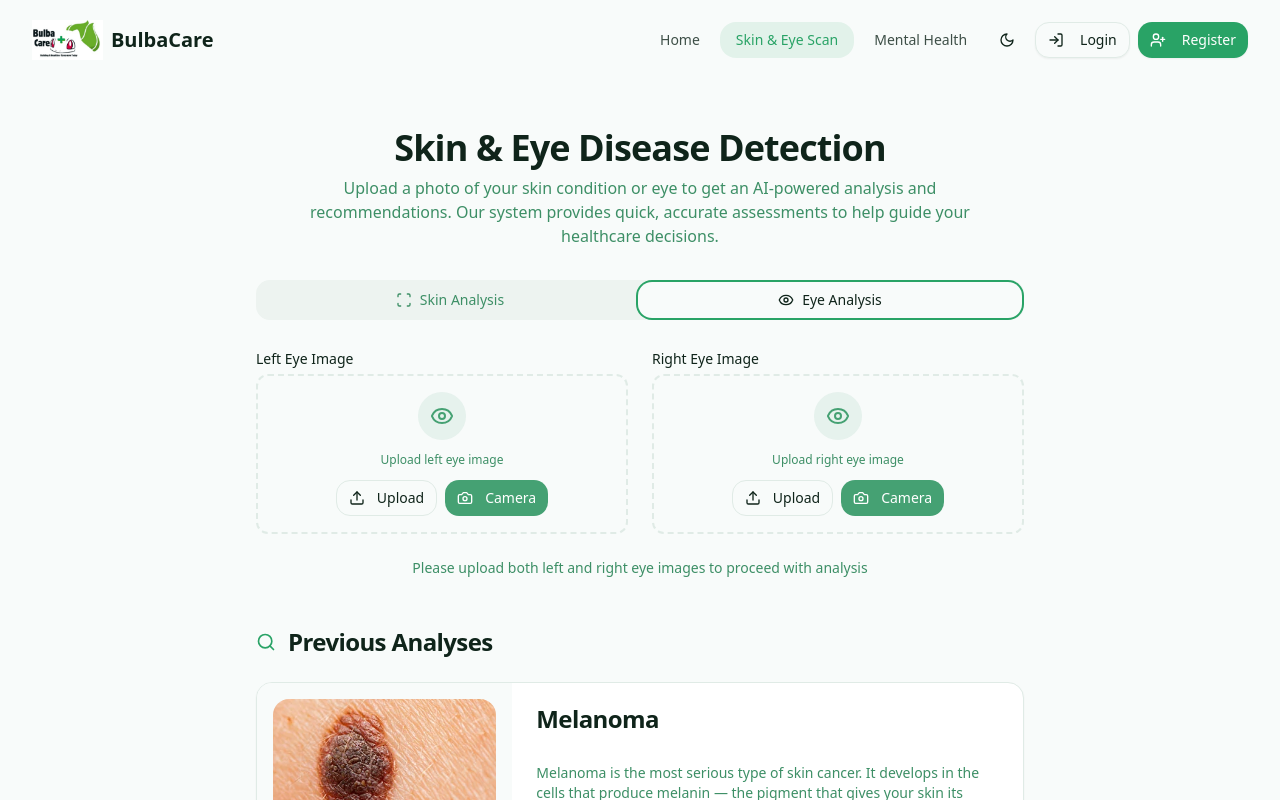
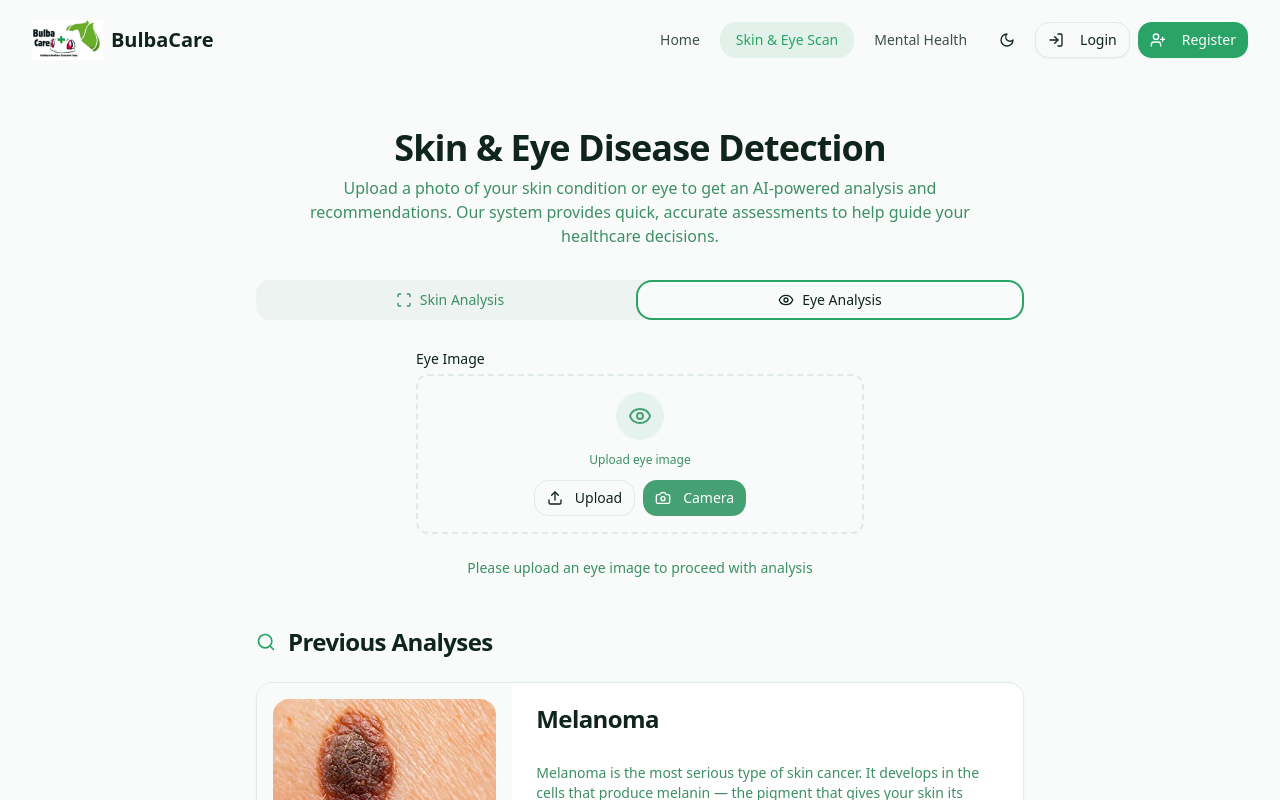
Before and after one commit to pant-pragyan10/bulbacare-assistant-23, a React (Vite) app: page /image-analysis in a window 1280 px wide. Both pictures are taken after a click on the tab "Eye Analysis". Shown: the top 800 px of the page. Built offline with nearby package versions, Linux system fonts and the light colour scheme.

Commit message:
Refactor: Use Gemini API for eye disease detection
Use the Gemini API for eye disease detection, taking a single eye image as input.

```diff
--- a/src/components/EyeImageAnalysis.tsx
+++ b/src/components/EyeImageAnalysis.tsx
@@ -1,43 +1,28 @@
+
 import { useState, useRef } from "react";
 import { Button } from "@/components/ui/button";
 import { Card, CardContent } from "@/components/ui/card";
 import { Upload, Camera, RefreshCw, Check, AlertCircle, Eye } from "lucide-react";
 import { toast } from "sonner";
-import { detectDiseaseFromImage, getDiseaseInfo, eyeDiseaseInfo } from "@/utils/geminiApi";
+import { detectDiseaseFromImage, getDiseaseInfo } from "@/utils/geminiApi";
 import { Label } from "@/components/ui/label";
 
 const EyeImageAnalysis = () => {
-  const [leftEyeFile, setLeftEyeFile] = useState<File | null>(null);
-  const [rightEyeFile, setRightEyeFile] = useState<File | null>(null);
-  const [leftEyePreview, setLeftEyePreview] = useState<string | null>(null);
-  const [rightEyePreview, setRightEyePreview] = useState<string | null>(null);
+  const [eyeFile, setEyeFile] = useState<File | null>(null);
+  const [eyePreview, setEyePreview] = useState<string | null>(null);
   const [isAnalyzing, setIsAnalyzing] = useState(false);
   const [analysisResult, setAnalysisResult] = useState<any | null>(null);
-  const leftEyeInputRef = useRef<HTMLInputElement>(null);
-  const rightEyeInputRef = useRef<HTMLInputElement>(null);
+  const eyeInputRef = useRef<HTMLInputElement>(null);
 
-  const handleLeftEyeChange = (event: React.ChangeEvent<HTMLInputElement>) => {
+  const handleEyeChange = (event: React.ChangeEvent<HTMLInputElement>) => {
     const file = event.target.files?.[0] || null;
     if (file) {
       if (file.type.startsWith("image/")) {
-        setLeftEyeFile(file);
-        setLeftEyePreview(URL.createObjectURL(file));
+        setEyeFile(file);
+        setEyePreview(URL.createObjectURL(file));
         setAnalysisResult(null);
       } else {
-        toast.error("Please select an image file for the left eye.");
-      }
-    }
-  };
-
-  const handleRightEyeChange = (event: React.ChangeEvent<HTMLInputElement>) => {
-    const file = event.target.files?.[0] || null;
-    if (file) {
-      if (file.type.startsWith("image/")) {
-        setRightEyeFile(file);
-        setRightEyePreview(URL.createObjectURL(file));
-        setAnalysisResult(null);
-      } else {
-        toast.error("Please select an image file for the right eye.");
+        toast.error("Please select an image file for the eye.");
       }
     }
   };
@@ -46,69 +31,43 @@ const EyeImageAnalysis = () => {
     event.preventDefault();
   };
 
-  const handleLeftEyeDrop = (event: React.DragEvent<HTMLDivElement>) => {
+  const handleEyeDrop = (event: React.DragEvent<HTMLDivElement>) => {
     event.preventDefault();
     const file = event.dataTransfer.files?.[0] || null;
     if (file) {
       if (file.type.startsWith("image/")) {
-        setLeftEyeFile(file);
-        setLeftEyePreview(URL.createObjectURL(file));
+        setEyeFile(file);
+        setEyePreview(URL.createObjectURL(file));
         setAnalysisResult(null);
       } else {
-        toast.error("Please drop an image file for the left eye.");
+        toast.error("Please drop an image file for the eye.");
       }
     }
   };
 
-  const handleRightEyeDrop = (event: React.DragEvent<HTMLDivElement>) => {
-    event.preventDefault();
-    const file = event.dataTransfer.files?.[0] || null;
-    if (file) {
-      if (file.type.startsWith("image/")) {
-        setRightEyeFile(file);
-        setRightEyePreview(URL.createObjectURL(file));
-        setAnalysisResult(null);
-      } else {
-        toast.error("Please drop an image file for the right eye.");
-      }
-    }
-  };
-
-  const handleLeftEyeCapture = () => {
-    if (leftEyeInputRef.current) {
-      leftEyeInputRef.current.setAttribute("capture", "environment");
-      leftEyeInputRef.current.click();
+  const handleEyeCapture = () => {
+    if (eyeInputRef.current) {
+      eyeInputRef.current.setAttribute("capture", "environment");
+      eyeInputRef.current.click();
       setTimeout(() => {
-        if (leftEyeInputRef.current) {
-          leftEyeInputRef.current.removeAttribute("capture");
+        if (eyeInputRef.current) {
+          eyeInputRef.current.removeAttribute("capture");
         }
       }, 1000);
     }
   };
 
-  const handleRightEyeCapture = () => {
-    if (rightEyeInputRef.current) {
-      rightEyeInputRef.current.setAttribute("capture", "environment");
-      rightEyeInputRef.current.click();
-      setTimeout(() => {
-        if (rightEyeInputRef.current) {
-          rightEyeInputRef.current.removeAttribute("capture");
-        }
-      }, 1000);
-    }
-  };
-
-  const analyzeImages = async () => {
-    if (!leftEyeFile || !rightEyeFile) {
-      toast.error("Please select both left and right eye images.");
+  const analyzeImage = async () => {
+    if (!eyeFile) {
+      toast.error("Please select an eye image.");
       return;
     }
 
     setIsAnalyzing(true);
 
     try {
-      // We'll use the left eye for analysis (in a real app, you might analyze both)
-      const conditionName = await detectDiseaseFromImage(leftEyeFile);
+      // Use the eye-specific prompt
+      const conditionName = await detectDiseaseFromImage(eyeFile, 'eye');
 
       // Get detailed information about the condition
       const info = getDiseaseInfo(conditionName, 'eye');
@@ -129,46 +88,41 @@ const EyeImageAnalysis = () => {
   };
 
   const resetAnalysis = () => {
-    setLeftEyeFile(null);
-    setRightEyeFile(null);
-    setLeftEyePreview(null);
-    setRightEyePreview(null);
+    setEyeFile(null);
+    setEyePreview(null);
     setAnalysisResult(null);
-    if (leftEyeInputRef.current) {
-      leftEyeInputRef.current.value = "";
-    }
-    if (rightEyeInputRef.current) {
-      rightEyeInputRef.current.value = "";
+    if (eyeInputRef.current) {
+      eyeInputRef.current.value = "";
     }
   };
 
   return (
     <div className="space-y-6">
-      <div className="grid grid-cols-1 md:grid-cols-2 gap-6">
-        {/* Left Eye Upload */}
+      <div className="max-w-md mx-auto">
+        {/* Eye Upload */}
         <div>
-          <Label className="mb-2 block">Left Eye Image</Label>
+          <Label className="mb-2 block">Eye Image</Label>
           <div
             className={`border-2 border-dashed rounded-xl p-4 transition-all ${
-              leftEyePreview ? "border-secondary/40" : "border-border hover:border-secondary/40"
+              eyePreview ? "border-secondary/40" : "border-border hover:border-secondary/40"
             } bg-background/50`}
             onDragOver={handleDragOver}
-            onDrop={handleLeftEyeDrop}
+            onDrop={handleEyeDrop}
           >
             <input
               type="file"
               accept="image/*"
-              onChange={handleLeftEyeChange}
+              onChange={handleEyeChange}
               className="hidden"
-              ref={leftEyeInputRef}
+              ref={eyeInputRef}
             />
 
-            {leftEyePreview ? (
+            {eyePreview ? (
               <div className="space-y-4">
-                <div className="aspect-square max-h-[200px] mx-auto overflow-hidden rounded-lg">
+                <div className="aspect-square max-h-[250px] mx-auto overflow-hidden rounded-lg">
                   <img
-                    src={leftEyePreview}
-                    alt="Left Eye Preview"
+                    src={eyePreview}
+                    alt="Eye Preview"
                     className="w-full h-full object-contain"
                   />
                 </div>
@@ -177,10 +131,10 @@ const EyeImageAnalysis = () => {
                     variant="outline"
                     size="sm"
                     onClick={() => {
-                      setLeftEyeFile(null);
-                      setLeftEyePreview(null);
-                      if (leftEyeInputRef.current) {
-                        leftEyeInputRef.current.value = "";
+                      setEyeFile(null);
+                      setEyePreview(null);
+                      if (eyeInputRef.current) {
+                        eyeInputRef.current.value = "";
                       }
                     }}
                   >
@@ -194,13 +148,13 @@ const EyeImageAnalysis = () => {
                   <Eye className="h-6 w-6 text-secondary" />
                 </div>
                 <p className="text-xs text-muted-foreground">
-                  Upload left eye image
+                  Upload eye image
                 </p>
                 <div className="flex justify-center space-x-2">
                   <Button
                     variant="outline"
                     size="sm"
-                    onClick={() => leftEyeInputRef.current?.click()}
+                    onClick={() => eyeInputRef.current?.click()}
                   >
                     <Upload className="mr-1 h-3 w-3" />
                     Upload
@@ -208,81 +162,7 @@ const EyeImageAnalysis = () => {
                   <Button
                     variant="secondary"
                     size="sm"
-                    onClick={handleLeftEyeCapture}
-                  >
-                    <Camera className="mr-1 h-3 w-3" />
-                    Camera
-                  </Button>
-                </div>
-              </div>
-            )}
-          </div>
-        </div>
-
-        {/* Right Eye Upload */}
-        <div>
-          <Label className="mb-2 block">Right Eye Image</Label>
-          <div
-            className={`border-2 border-dashed rounded-xl p-4 transition-all ${
-              rightEyePreview ? "border-secondary/40" : "border-border hover:border-secondary/40"
-            } bg-background/50`}
-            onDragOver={handleDragOver}
-            onDrop={handleRightEyeDrop}
-          >
-            <input
-              type="file"
-              accept="image/*"
-              onChange={handleRightEyeChange}
-              className="hidden"
-              ref={rightEyeInputRef}
-            />
-
-            {rightEyePreview ? (
-              <div className="space-y-4">
-                <div className="aspect-square max-h-[200px] mx-auto overflow-hidden rounded-lg">
-                  <img
-                    src={rightEyePreview}
-                    alt="Right Eye Preview"
-                    className="w-full h-full object-contain"
-                  />
-                </div>
-                <div className="flex justify-center">
-                  <Button
-                    variant="outline"
-                    size="sm"
-                    onClick={() => {
-                      setRightEyeFile(null);
-                      setRightEyePreview(null);
-                      if (rightEyeInputRef.current) {
-                        rightEyeInputRef.current.value = "";
-                      }
-                    }}
-                  >
-                    Change Image
-                  </Button>
-                </div>
-              </div>
-            ) : (
-              <div className="text-center space-y-3">
-                <div className="mx-auto w-12 h-12 rounded-full bg-secondary/10 flex items-center justify-center">
-                  <Eye className="h-6 w-6 text-secondary" />
-                </div>
-                <p className="text-xs text-muted-foreground">
-                  Upload right eye image
-                </p>
-                <div className="flex justify-center space-x-2">
-                  <Button
-                    variant="outline"
-                    size="sm"
-                    onClick={() => rightEyeInputRef.current?.click()}
-                  >
-                    <Upload className="mr-1 h-3 w-3" />
-                    Upload
-                  </Button>
-                  <Button
-                    variant="secondary"
-                    size="sm"
-                    onClick={handleRightEyeCapture}
+                    onClick={handleEyeCapture}
                   >
                     <Camera className="mr-1 h-3 w-3" />
                     Camera
@@ -296,13 +176,13 @@ const EyeImageAnalysis = () => {
 
       {/* Analysis Button */}
       <div className="flex justify-center mt-6">
-        {(leftEyePreview && rightEyePreview) ? (
+        {eyePreview ? (
           <div className="space-x-3">
             <Button variant="outline" onClick={resetAnalysis}>
               Start Over
             </Button>
             <Button
-              onClick={analyzeImages}
+              onClick={analyzeImage}
               disabled={isAnalyzing}
               className="button-glow"
             >
@@ -313,19 +193,19 @@ const EyeImageAnalysis = () => {
                 </>
               ) : (
                 <>
-                  Analyze Eyes
+                  Analyze Eye
                 </>
               )}
             </Button>
           </div>
         ) : (
           <p className="text-sm text-muted-foreground">
-            Please upload both left and right eye images to proceed with analysis
+            Please upload an eye image to proceed with analysis
           </p>
         )}
       </div>
 
-      {/* Results Section - Modified to remove confidence part */}
+      {/* Results Section */}
       {analysisResult && (
         <Card className="animate-slide-in-bottom">
           <CardContent className="pt-6">
--- a/src/utils/geminiApi.ts
+++ b/src/utils/geminiApi.ts
@@ -1,3 +1,4 @@
+
 import { toast } from "sonner";
 
 // Disease information database
@@ -252,7 +253,7 @@ const fileToBase64 = (file: File): Promise<string> => {
 };
 
 // Modified to work in browser environment with File objects and using the new prompt
-export const detectDiseaseFromImage = async (imageFile: File): Promise<string> => {
+export const detectDiseaseFromImage = async (imageFile: File, type: 'skin' | 'eye' = 'skin'): Promise<string> => {
   try {
     // Load the Google Generative AI SDK dynamically
     const { GoogleGenerativeAI } = await import("@google/generative-ai");
@@ -266,7 +267,10 @@ export const detectDiseaseFromImage = async (imageFile: File): Promise<string> =
     // Set up the model
     const model = genAI.getGenerativeModel({ model: "gemini-2.0-flash" });
 
-    const prompt = "Only return the name of the disease if it's a skin disease and provide recommendations and tell whether to consult the doctor or not. Return 'healthy' if no disease is detected and 'but if you still have any doubts please consult a doctor'.";
+    // Select the appropriate prompt based on type
+    const prompt = type === 'skin'
+      ? "Only return the name of the disease if it's a skin disease and provide recommendations and tell whether to consult the doctor or not. Return 'healthy' if no disease is detected and 'but if you still have any doubts please consult a doctor'."
+      : "Only return the name of the disease if it's a eye disease and provide recommendations and tell whether to consult the doctor or not. Return 'healthy' if no disease is detected and 'but if you still have any doubts please consult a doctor'.";
 
     // Create the image part
     const imagePart = {
@@ -290,14 +294,14 @@ export const detectDiseaseFromImage = async (imageFile: File): Promise<string> =
     return diseaseName;
 
   } catch (error) {
-    console.error("Error detecting disease with Gemini API:", error);
-    toast.error("Failed to analyze the image with Gemini API. Please try again.");
+    console.error(`Error detecting ${type} disease with Gemini API:`, error);
+    toast.error(`Failed to analyze the image with Gemini API. Please try again.`);
 
     // Fallback to a random disease for demonstration
-    const skinDiseases = Object.keys(skinDiseaseInfo);
-    const randomIndex = Math.floor(Math.random() * skinDiseases.length);
+    const diseaseList = type === 'skin' ? Object.keys(skinDiseaseInfo) : Object.keys(eyeDiseaseInfo);
+    const randomIndex = Math.floor(Math.random() * diseaseList.length);
 
-    return skinDiseases[randomIndex];
+    return diseaseList[randomIndex];
   }
 };
 
```
